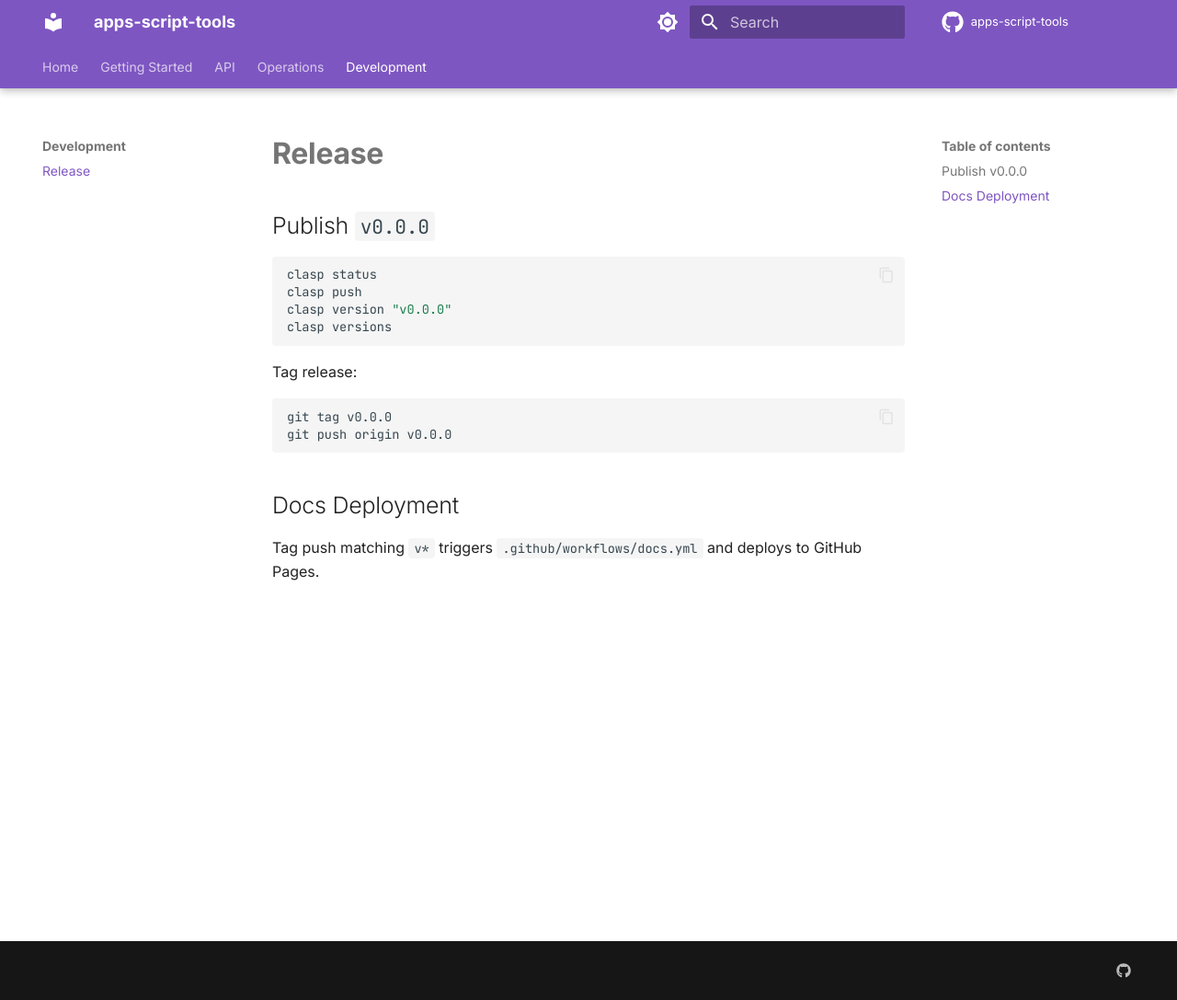
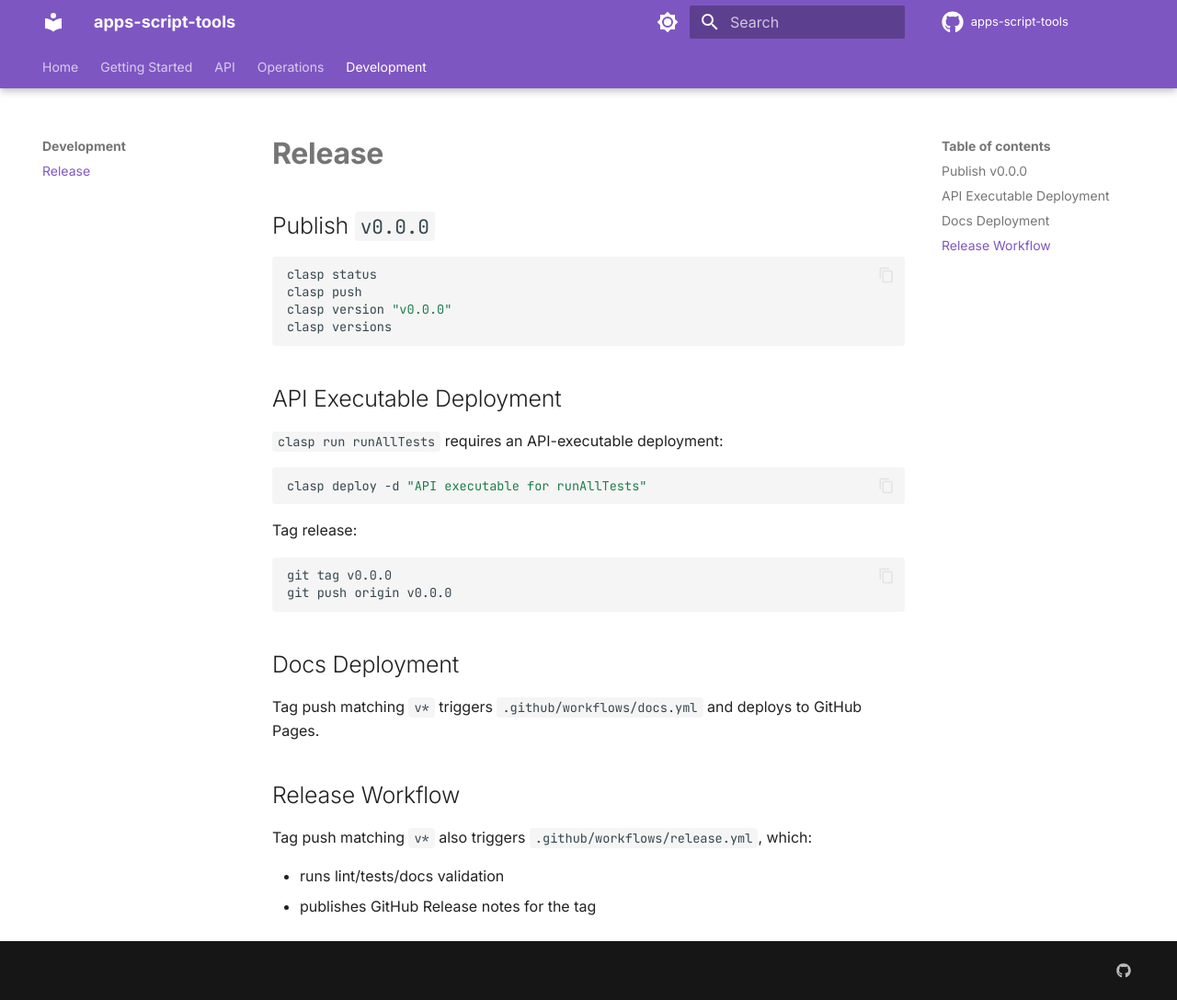
Before and after one commit to joe-broadhead/apps-script-tools, an MkDocs documentation site: the page built from docs/development/release.md, in a window 1280 px wide and 1087 px high. Shown: the whole window at 92% size. Built offline with MkDocs 1.6.1 and Material for MkDocs 9.7.7, drawn with Linux system fonts in a browser that asks for light colours; comment, search, counter and statistics services are not loaded.

````diff
--- a/docs/development/release.md
+++ b/docs/development/release.md
@@ -7,6 +7,14 @@ clasp status
 clasp push
 clasp version "v0.0.0"
 clasp versions
+```
+
+## API Executable Deployment
+
+`clasp run runAllTests` requires an API-executable deployment:
+
+```bash
+clasp deploy -d "API executable for runAllTests"
 ```
 
 Tag release:
@@ -19,3 +27,10 @@ git push origin v0.0.0
 ## Docs Deployment
 
 Tag push matching `v*` triggers `.github/workflows/docs.yml` and deploys to GitHub Pages.
+
+## Release Workflow
+
+Tag push matching `v*` also triggers `.github/workflows/release.yml`, which:
+
+- runs lint/tests/docs validation
+- publishes GitHub Release notes for the tag
````
Also changed, not shown: docs/api/quick-reference.md (+7 -0 lines), docs/api/tools.md (+1 -0 lines), docs/index.md (+2 -0 lines), docs/operations/security.md (+1 -0 lines), docs/operations/testing.md (+5 -0 lines).
